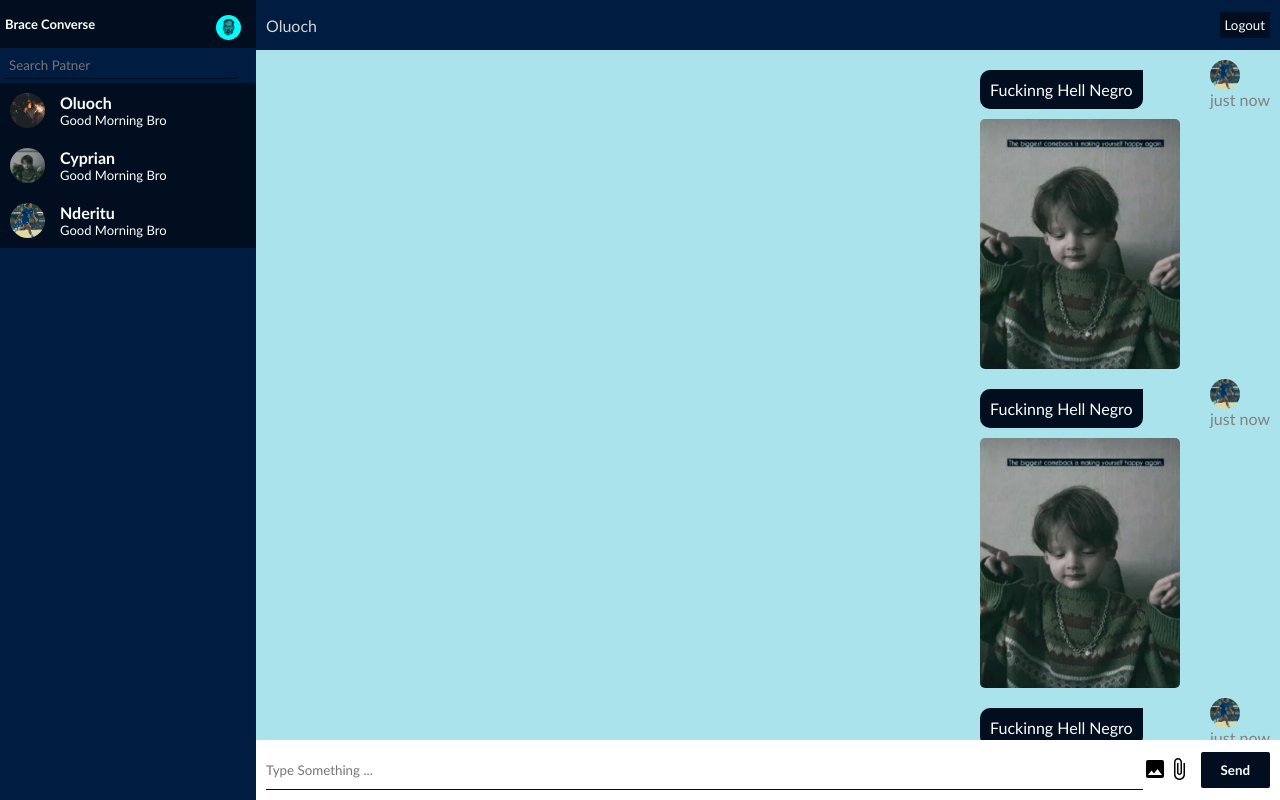
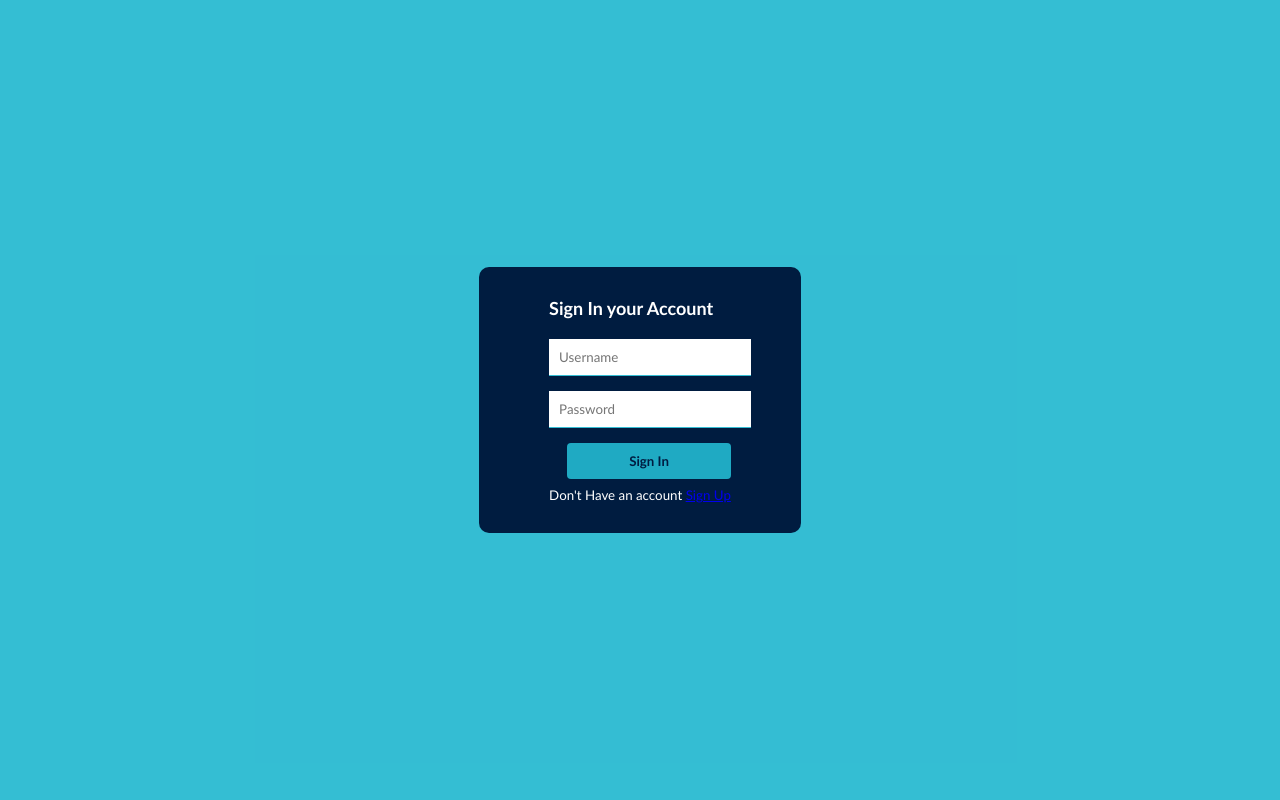
Before and after one commit to Morvin-Ian/django-on-steroids, a React (Create React App) app in the folder frontend/: page /sign-in in a window 1280 px wide. Built offline with nearby package versions, Linux system fonts and the light colour scheme.

Commit message:
user authentiation

```diff
--- a/frontend/src/App.js
+++ b/frontend/src/App.js
@@ -1,15 +1,37 @@
 import './App.css';
-// import {BrowserRouter as Router, Routes, Route} from 'react-router-dom';
+import {BrowserRouter, Routes, Route} from 'react-router-dom';
 import Home from './pages/Home';
 import Login from './pages/Login';
 import Register from './pages/Register';
 
 function App() {
+
+  // const responseFunc = async () =>{
+  //   const response = await fetch("http://127.0.0.1:8000/api/messages", {
+  //     method: "POST", // *GET, POST, PUT, DELETE, etc.
+  //     headers: {
+  //       "Content-Type": "application/json",
+  //       // 'Content-Type': 'application/x-www-form-urlencoded',
+  //     },
+  //     body: JSON.stringify(data), // body data type must match "Content-Type" header
+  //   });
+
+  //   const products = await response.json();
+
+  //   products.map((product)=>{
+  //     console.log(product.text_message)
+  //   })
+  // }
+
   return (
-    <>
-      <Home/>
+    <BrowserRouter>
+      <Routes>
+        <Route path='/' element={<Home/>}/>
+        <Route path='/sign-in' element={<Login/>}/>
+        <Route path='/sign-up' element={<Register/>}/>
 
-    </>
+      </Routes>
+    </BrowserRouter>
   );
 }
 
--- a/frontend/src/pages/Home.jsx
+++ b/frontend/src/pages/Home.jsx
@@ -1,9 +1,19 @@
-import React from 'react'
+import React, { useEffect } from 'react'
 import "../assets/sass/home.scss"
 import SideBar from '../components/SideBar'
 import Chat from '../components/Chat'
+import { useNavigate } from 'react-router-dom'
 
 const Home = () => {
+  const redirect = useNavigate();
+  // localStorage.clear()
+  useEffect(() => {
+    if(localStorage.getItem('access_token') === null){
+      redirect('/sign-in');
+    }
+
+  }, [])
+
   return (
     <div className="home">
         <div className="cont">
--- a/frontend/src/pages/Login.jsx
+++ b/frontend/src/pages/Login.jsx
@@ -1,13 +1,71 @@
 import React from 'react'
+import { useState } from 'react';
+import { Link, useNavigate } from 'react-router-dom';
 
 const Login = () => {
+
+  const [username, setUsername] = useState('');
+  const [password, setPassword] = useState('');
+
+  const redirect = useNavigate()
+
+  const url = "http://127.0.0.1:8000/api/token/";
+
+  const loginUser = async (credentials) =>{
+    const response = await fetch(url, {
+        method:"POST",
+        headers:{
+          'Content-Type': 'application/json',
+        },
+
+       body: JSON.stringify(credentials), // body data type must match "Content-Type" header
+    });
+
+
+    if (!response.ok) {
+      throw new Error('Failed to login');
+    }
+
+    const data = await response.json();
+
+    // Initialize the access & refresh token in localstorage.
+    localStorage.clear();
+    localStorage.setItem('access_token', data.access);
+    localStorage.setItem('refresh_token', data.refresh);
+
+    redirect('/');
+  }
+
+
+  const handleSubmit = (e) =>{
+    e.preventDefault();
+    const credentials = {username, password};
+    loginUser(credentials);
+
+    setUsername("");
+    setPassword("");
+
+  };
+
   return (
         <div className='container'>
         <div className='wrapper'>
         <span className='title'>Sign In your Account</span>
-        <form>
-            <input type="email" placeholder='Email' />
-            <input type="password" placeholder='Password'/>
+        <form onSubmit={(e)=>handleSubmit(e)}>
+        <input type="text"
+                   placeholder='Username'
+                   value={username}
+                   onChange={(e)=>setUsername(e.target.value)}
+                   required
+                  />
+
+            <input type="password"
+                  placeholder='Password'
+                  value={password}
+                  onChange={(e)=>setPassword(e.target.value)}
+                  required
+
+                  />
             <button>Sign In</button>
         </form>
         <p><small>Don't Have an account <span><a href="#log">Sign Up</a></span></small></p>
--- a/frontend/src/pages/Register.jsx
+++ b/frontend/src/pages/Register.jsx
@@ -9,11 +9,25 @@ const Register = () => {
   const [profile, setProfile] = useState('');
 
 
+  const url = "http://127.0.0.1:8000/api/register/";
+
+  const registerUser = (credentials) =>{
+    fetch(url, {
+        method:"POST",
+        headers:{
+          'Content-Type': 'application/json',
+
+        },
+       body: JSON.stringify(credentials), // body data type must match "Content-Type" header
+
+    });
+
+  }
 
   const handleSubmit = (e) =>{
     e.preventDefault();
-    const registrationData = {username:username, email:email, password:password};
-    console.log(registrationData);
+    const credentials = {username, email, password};
+    registerUser(credentials);
 
     setUsername("");
     setEmail("");
@@ -31,17 +45,20 @@ const Register = () => {
                    placeholder='Perfect Username'
                    value={username}
                    onChange={(e)=>setUsername(e.target.value)}
-
+                   required
                   />
             <input type="email"
                     placeholder='Email'
                     value={email}
                     onChange={(e)=>setEmail(e.target.value)}
+                    required
+
                     />
             <input type="password"
                   placeholder='Password'
                   value={password}
                   onChange={(e)=>setPassword(e.target.value)}
+                  required
 
                   />
             <input type="file" id='file' accept='image/*'/>
```
